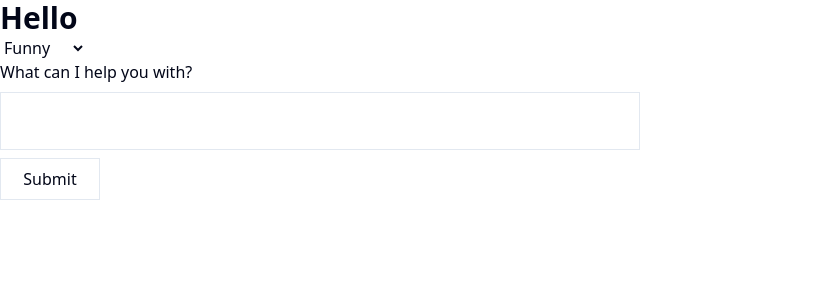
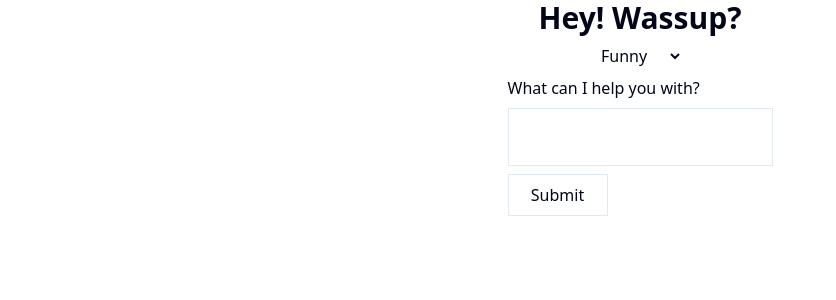
Before and after one commit to heyvj99/chat_assistant, a Next.js app: page / in a window 1280 px wide. Shown: the top 300 px of the page, without its empty margins (0-836 px from the left). Built offline with nearby package versions, Linux system fonts and the light colour scheme.

Commit message:
pending changes

```diff
--- a/src/app/api/chat-gpt/route.ts
+++ b/src/app/api/chat-gpt/route.ts
@@ -16,7 +16,7 @@ export async function POST(request: Request) {
     messages: [
       {
         role: "system",
-        content: `Your are in a ${params.tone}. Keep the answer to 3-4 sentence max and each sentence to at max 4-6 words.`,
+        content: `Your are in a ${params.tone} mood. Keep the answer to 3-4 sentence max and each sentence to at max 4-6 words.`,
       },
       {
         role: "user",
--- a/src/app/page.tsx
+++ b/src/app/page.tsx
@@ -11,14 +11,19 @@ interface Choice {
   };
 }
 
+interface QnA {
+  userPrompt: string;
+  choiceArr: Choice[];
+}
+
 export default function Home() {
-  const [choices, setChoices] = useState<Choice[]>([]);
   const [isLoading, setIsLoading] = useState<boolean>(false);
   const [tone, setTone] = useState<string>("");
+  const [qnaArr, setqnaArr] = useState<QnA[]>([]);
 
   return (
-    <main>
-      <p className="text-3xl font-bold ">Hello</p>
+    <main className="flex flex-col gap-2 items-center">
+      <p className="text-3xl font-bold ">Hey! Wassup?</p>
       <select
         id="mySelect"
         onChange={(e) => {
@@ -51,21 +56,42 @@ export default function Home() {
 
           const result = await response.json();
 
-          setChoices(choices.concat(result.choices));
+          const newqna = [
+            {
+              choiceArr: result.choices,
+              userPrompt: prompt,
+            },
+          ];
+
+          const newqnaArr = qnaArr.concat(newqna);
+
+          await setqnaArr(newqnaArr);
           setIsLoading(false);
 
-          console.log("RESPONSE", response);
+          console.log("RESPONSE", result);
+          console.log("QnA_Arr", qnaArr);
         }}
       />
 
-      {choices.map((choice, i) => {
-        return (
-          <p key={i} className="max-w-[30rem]">
-            {" "}
-            {choice.message.content}{" "}
-          </p>
-        );
-      })}
+      <div className="flex flex-col gap-3 max-w-[50%]">
+        {qnaArr.map((qna, i) => {
+          return (
+            <div
+              key={i}
+              className="flex flex-col gap-0.5 bg-gray-100 p-4 rounded-2xl"
+            >
+              <p className="max-w-[30rem] text-[0.7rem] font-bold">
+                {" "}
+                {qna.userPrompt}
+              </p>
+              <p className="max-w-[30rem]">
+                {" "}
+                {qna.choiceArr[0].message.content}{" "}
+              </p>
+            </div>
+          );
+        })}
+      </div>
     </main>
   );
 }
--- a/src/components/PromptForm.tsx
+++ b/src/components/PromptForm.tsx
@@ -20,7 +20,7 @@ export default function PromptForm({
         onPromptSubmit(prompt);
         setPrompt("");
       }}
-      className="flex flex-col gap-2 max-w-[50%]"
+      className="flex flex-col gap-2"
     >
       <label>What can I help you with?</label>
       <input
@@ -29,7 +29,7 @@ export default function PromptForm({
         onChange={(e) => {
           setPrompt(e.target.value);
         }}
-        className="border-1 max-w-[100%] p-[1rem] block"
+        className="border-1 p-[1rem] block"
       />
       <input
         type="submit"
```
